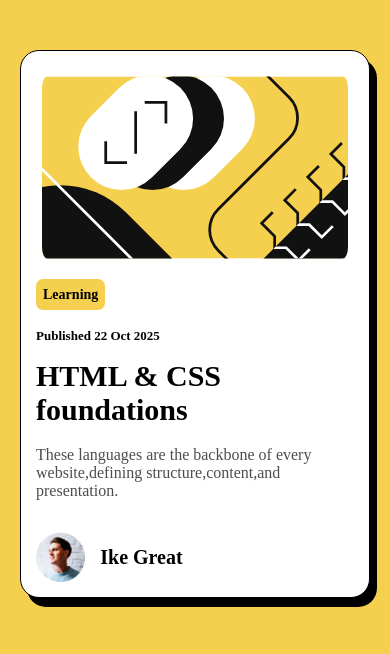
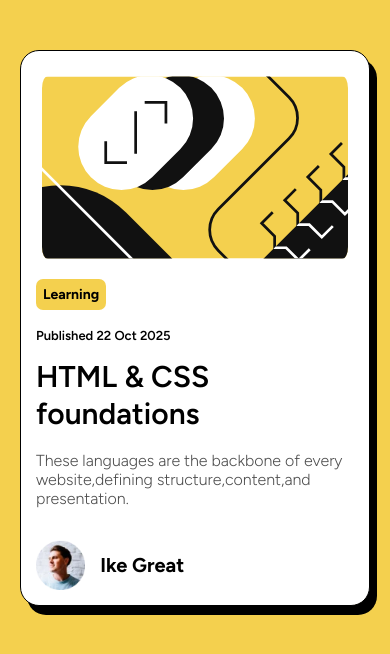
Before and after one commit to Ikegreat/blog-preview-card, a plain HTML site: page index.html in a window 390 px wide. Drawn offline with Linux system fonts and the light colour scheme.

Commit message:
responsiveness testing

```diff
--- a/index.css
+++ b/index.css
@@ -9,7 +9,11 @@ body {
     align-items: center;
     height: auto;
     margin: 50px auto;
-    font-family: Figtree;
+  font-family: "Figtree", sans-serif;
+  font-optical-sizing: auto;
+  font-weight: weight;
+  font-style: normal;
+
 
 
 
--- a/index.html
+++ b/index.html
@@ -5,6 +5,9 @@
   <meta name="viewport" content="width=device-width, initial-scale=1.0">
   <title>Blog Preview Card</title>
   <link rel="stylesheet" href="index.css">
+  <link rel="preconnect" href="https://fonts.googleapis.com">
+<link rel="preconnect" href="https://fonts.gstatic.com" crossorigin>
+<link href="https://fonts.googleapis.com/css2?family=Figtree:ital,wght@0,300..900;1,300..900&display=swap" rel="stylesheet">
 </head>
 <body>
   <div class="main-container">
```
